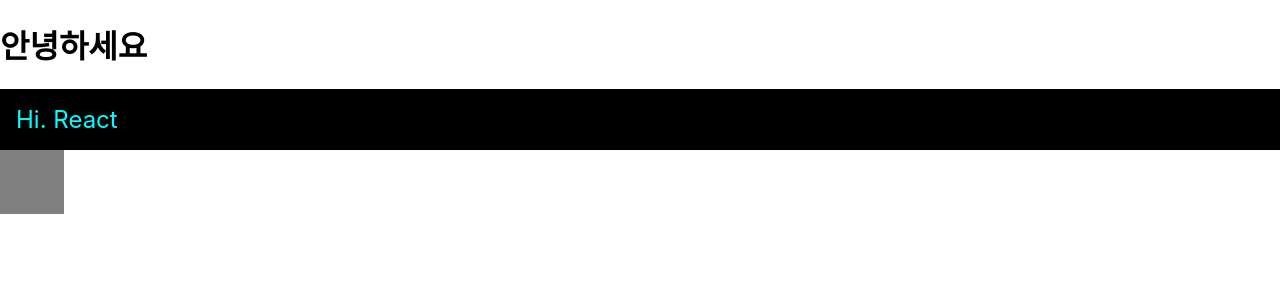
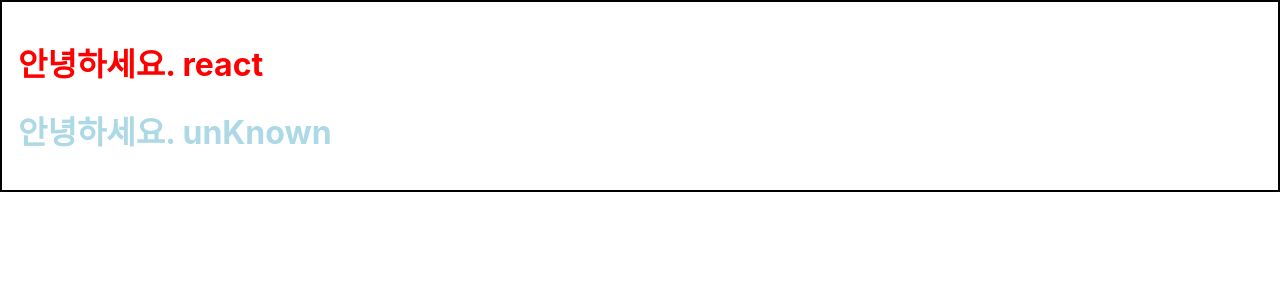
Before and after one commit to RimChoi/fc-begin-react, a React (Create React App) app: page / in a window 1280 px wide. Shown: the top 300 px of the page. Built offline with nearby package versions, Linux system fonts and the light colour scheme.

Commit message:
1.5 props를 통해 컴포넌트에게 값 전달하기. defaultProps와 children 키워드

```diff
--- a/src/App.js
+++ b/src/App.js
@@ -1,33 +1,12 @@
 import Hello from './Hello'
-import './App.css'
-/**
- *
- * @description
- * 패스트 캠퍼스 리액트 강의 1.4 JSX
- * 1. <Tag> 는 닫혀있어야 한다.
- * 2. 2개 이상의 태그는 하나의 태그에 감싸야한다. <></> fragment
- * 3. 변수는 {} 안에 사용한다.
- * 4. class는 className 속성을 이용해서. style 는 객체 형태로.
- *
- */
+import Wrapper from './Wrapper';
+
 function App() {
-  const name = 'React';
-  const style = {
-    background: 'black',
-    color: 'aqua',
-    fontSize: 24,
-    padding: '1rem'
-  }
   return (
-    <>
-      {/* 주석은 중괄호 안에 */}
-
-      <Hello
-        // 아니면 중간에..슬래시
-      />
-      <div style={style}>Hi. <span>{name}</span></div>
-      <div className="gray-box"></div>
-    </>
+    <Wrapper>
+      <Hello name="react" color="red"/>
+      <Hello />
+    </Wrapper>
   );
 }
 
--- a/src/Hello.js
+++ b/src/Hello.js
@@ -1,7 +1,13 @@
 import React from 'react';
 
-function Hello() {
-    return <h1>안녕하세요</h1>
+function Hello({ color, name }) {
+
+    return <h1 style={{ color, }}>안녕하세요. {name}</h1>
+}
+
+Hello.defaultProps = {
+    name: 'unKnown',
+    color: 'lightblue',
 }
 
 export default Hello;
--- /dev/null
+++ b/src/Wrapper.js
@@ -0,0 +1,12 @@
+import React from 'react';
+
+function Wrapper({ children }) {
+    const style = {
+        border: '2px solid black',
+        padding: 16,
+    }
+
+    return <div style={style}> {children} </div>
+}
+
+export default Wrapper;
```
